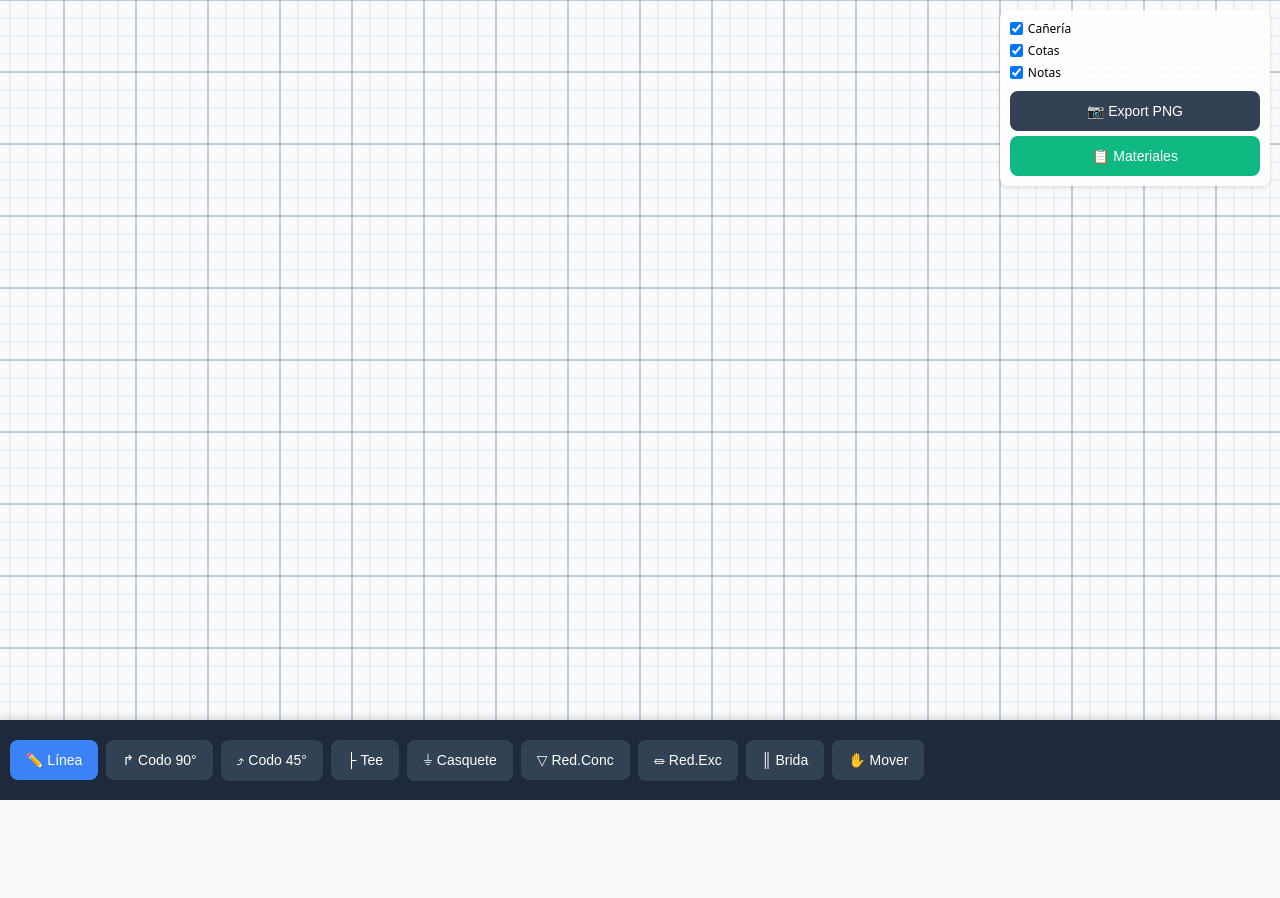
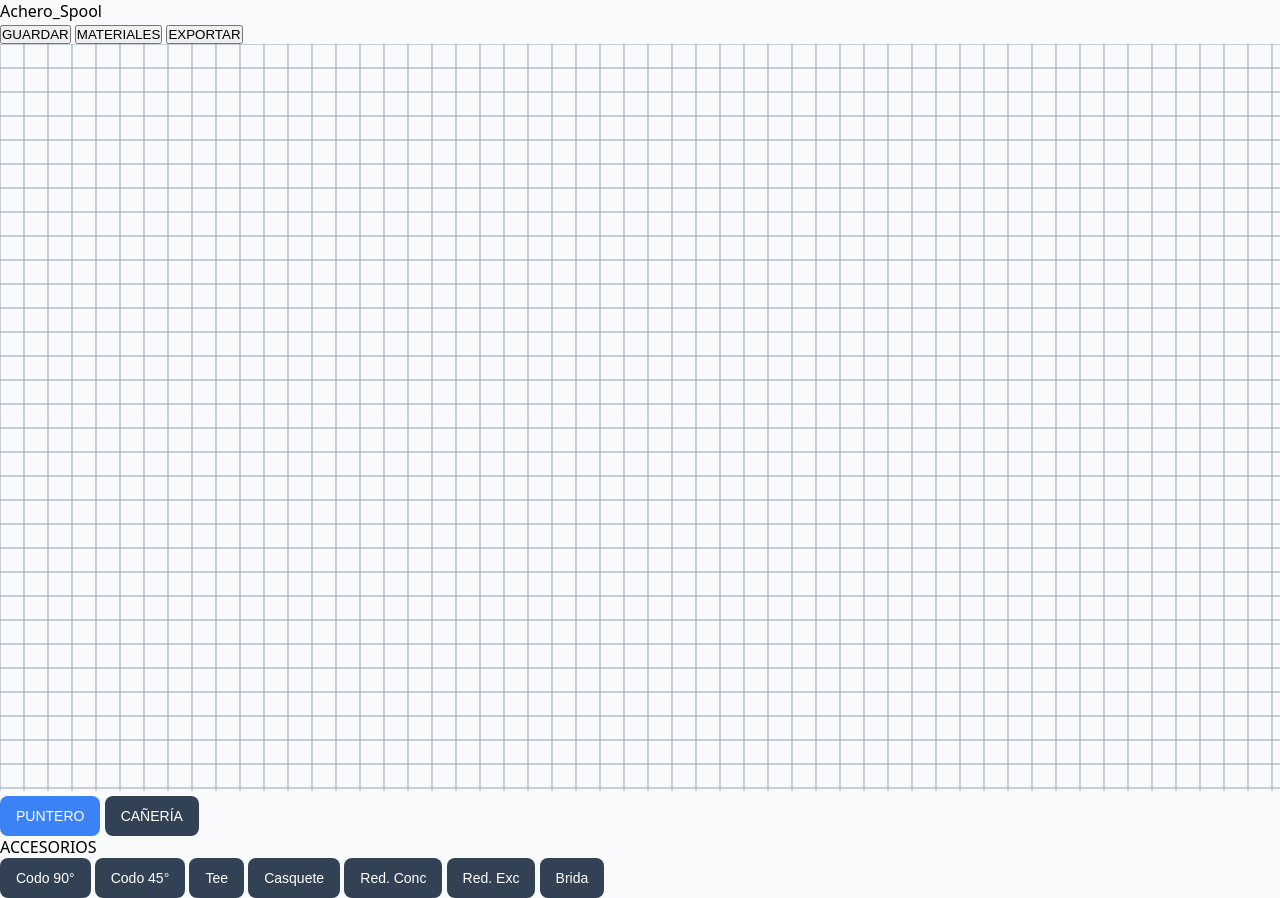
Before and after one commit to AcheroHro/spoolcad-pwa, a plain HTML site: page index.html in a window 1280 px wide. Before the commit the page ends 800 px from the top, so only its background shows below. Drawn offline with Linux system fonts and the light colour scheme.

Commit message:
Revise index.html for Achero_Spool project
Updated the HTML structure and content for the application.

```diff
--- a/index.html
+++ b/index.html
@@ -3,41 +3,54 @@
 <head>
   <meta charset="UTF-8">
   <meta name="viewport" content="width=device-width, initial-scale=1.0, maximum-scale=1.0, user-scalable=no">
-  <title>SpoolCAD PWA</title>
-  <base href="/spoolcad-pwa/">
-  <link rel="stylesheet" href="styles.css">
-  <link rel="manifest" href="manifest.json">
+  <title>Achero_Spool</title>
+  <link rel="stylesheet" href="./styles.css">
+  <link rel="manifest" href="./manifest.json">
 </head>
 <body>
-  <div id="canvas-container">
+
+  <!-- Barra Superior -->
+  <header id="top-bar">
+    <span class="project-name">Achero_Spool</span>
+    <div class="top-actions">
+      <button id="btn-save" class="top-btn">GUARDAR</button>
+      <button id="btn-bom" class="top-btn">MATERIALES</button>
+      <button id="btn-export" class="top-btn">EXPORTAR</button>
+    </div>
+  </header>
+
+  <!-- Área de Trabajo -->
+  <main id="workspace">
     <canvas id="cad-canvas"></canvas>
-    <div id="side-panel">
-      <div class="layer-toggle"><input type="checkbox" id="lay-pipe" checked> Cañería</div>
-      <div class="layer-toggle"><input type="checkbox" id="lay-dim" checked> Cotas</div>
-      <div class="layer-toggle"><input type="checkbox" id="lay-notes" checked> Notas</div>
-      <button class="tool-btn" onclick="exportPNG()" style="width:100%; margin-top:5px;">📷 Export PNG</button>
-      <button class="tool-btn" onclick="toggleBOM()" style="width:100%; margin-top:5px; background:#10b981;">📋 Materiales</button>
-    </div>
-    <div id="bom-modal">
+
+    <!-- Panel Lateral Derecho -->
+    <aside id="right-toolbar">
+      <button class="tool-btn active" data-tool="pan">PUNTERO</button>
+      <button class="tool-btn" data-tool="line">CAÑERÍA</button>
+
+      <div class="tool-group-title">ACCESORIOS</div>
+      <button class="tool-btn" data-tool="elbow90">Codo 90°</button>
+      <button class="tool-btn" data-tool="elbow45">Codo 45°</button>
+      <button class="tool-btn" data-tool="tee">Tee</button>
+      <button class="tool-btn" data-tool="cap">Casquete</button>
+      <button class="tool-btn" data-tool="red-conc">Red. Conc</button>
+      <button class="tool-btn" data-tool="red-exc">Red. Exc</button>
+      <button class="tool-btn" data-tool="flange">Brida</button>
+    </aside>
+  </main>
+
+  <!-- Modal de Materiales -->
+  <div id="bom-modal">
+    <div class="modal-content">
       <h3>Listado de Materiales</h3>
       <table id="bom-table">
-        <thead><tr><th>Tipo</th><th>Diám (in)</th><th>Long (mm)</th><th>Mat</th></tr></thead>
+        <thead><tr><th>#</th><th>Tipo</th><th>Diám</th><th>Long (mm)</th></tr></thead>
         <tbody id="bom-body"></tbody>
       </table>
-      <button class="tool-btn" onclick="toggleBOM()" style="width:100%; margin-top:10px;">Cerrar</button>
+      <button class="top-btn" onclick="toggleBOM()" style="width:100%; margin-top:15px;">CERRAR</button>
     </div>
   </div>
-  <div id="toolbar">
-    <button class="tool-btn active" data-tool="line">✏️ Línea</button>
-    <button class="tool-btn" data-tool="elbow90">↱ Codo 90°</button>
-    <button class="tool-btn" data-tool="elbow45">⤴ Codo 45°</button>
-    <button class="tool-btn" data-tool="tee">├ Tee</button>
-    <button class="tool-btn" data-tool="cap">⏚ Casquete</button>
-    <button class="tool-btn" data-tool="red-conc">▽ Red.Conc</button>
-    <button class="tool-btn" data-tool="red-exc">⏛ Red.Exc</button>
-    <button class="tool-btn" data-tool="flange">║ Brida</button>
-    <button class="tool-btn" data-tool="pan">✋ Mover</button>
-  </div>
-  <script src="app.js"></script>
+
+  <script src="./app.js"></script>
 </body>
 </html>
```
